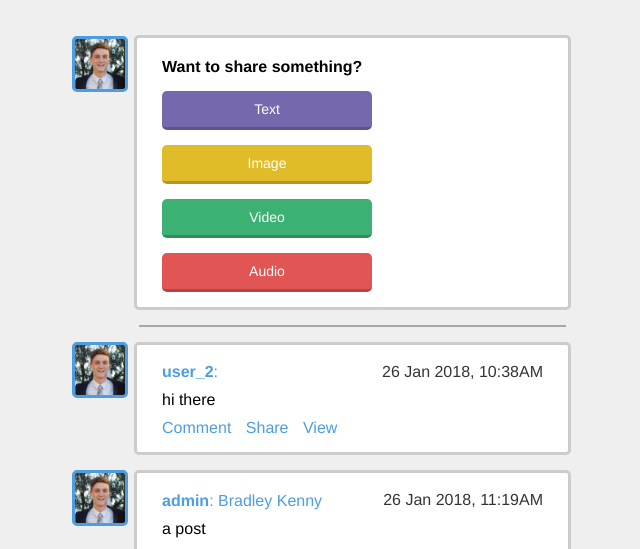
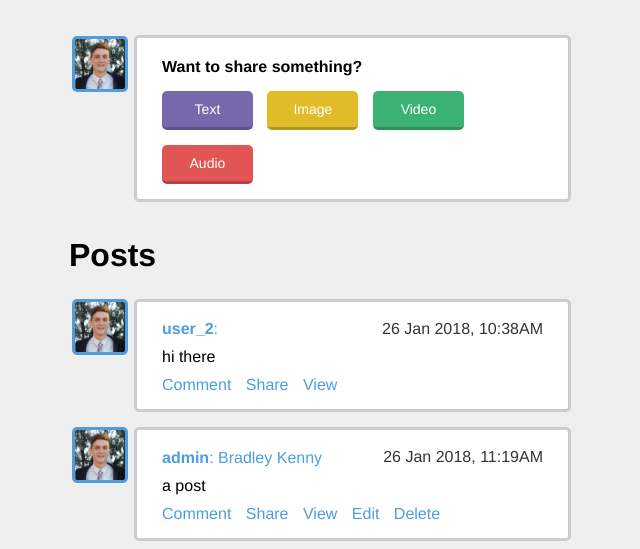
Before and after one commit to bradleykenny/ntwrk_2, a Django app: page /stream/ in a window 1280 px wide. Shown: the part 63-612 px from the top of the page, without its empty margins (315-955 px from the left). Run offline with Django 3.2, Linux system fonts and the light colour scheme; a user stored in the database is signed in; data comes from the database, SQL or seed files in the repository.

Commit message:
Fixed up the share buttons.

```diff
--- a/stream/static/stream/css/stream.css
+++ b/stream/static/stream/css/stream.css
@@ -223,17 +223,17 @@
 
 .share_card {
     padding: 0px 0px 5px 25px;
-    float: left;
+    float: none;
     /* margin-bottom: 20px; */
 }
 
 .share_card .button {
     text-align: center;
-    display: inline;
-    width: 180px;
-    float: left;
-    margin-right: 25px;
+    display: inline-block;
+    width: 15%;
+    /* float: left; */
     margin-top: 5px;
+    margin-right: 2.5%;
 }
 
 .share_card h1 {
--- a/stream/templates/stream/home.html
+++ b/stream/templates/stream/home.html
@@ -15,8 +15,8 @@
     </div>
     {% endif %}
 
-    <hr>
 
+    <h1 class="posts_heading">Posts</h1>
     {% for post in posts %}
     <div class="card">
         <a href="{% url 'home' %}">
```
